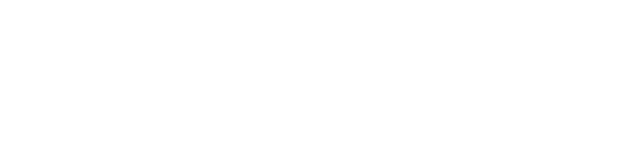
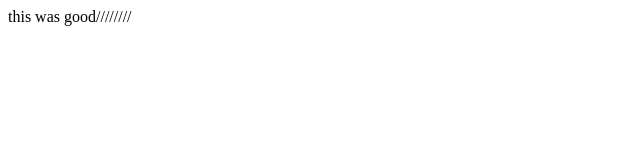
Before and after one commit to VolodymyrBomko/gitdemo, a plain HTML site: page pages/index.html in a window 1280 px wide. Shown: the whole page, without its empty margins (0-640 px from the left). Drawn offline with Linux system fonts and the light colour scheme.

Commit message:
-begin my story

```diff
--- a/pages/index.html
+++ b/pages/index.html
@@ -6,5 +6,6 @@
 </head>
 <body>
 
+this was good////////
 </body>
 </html>
```
